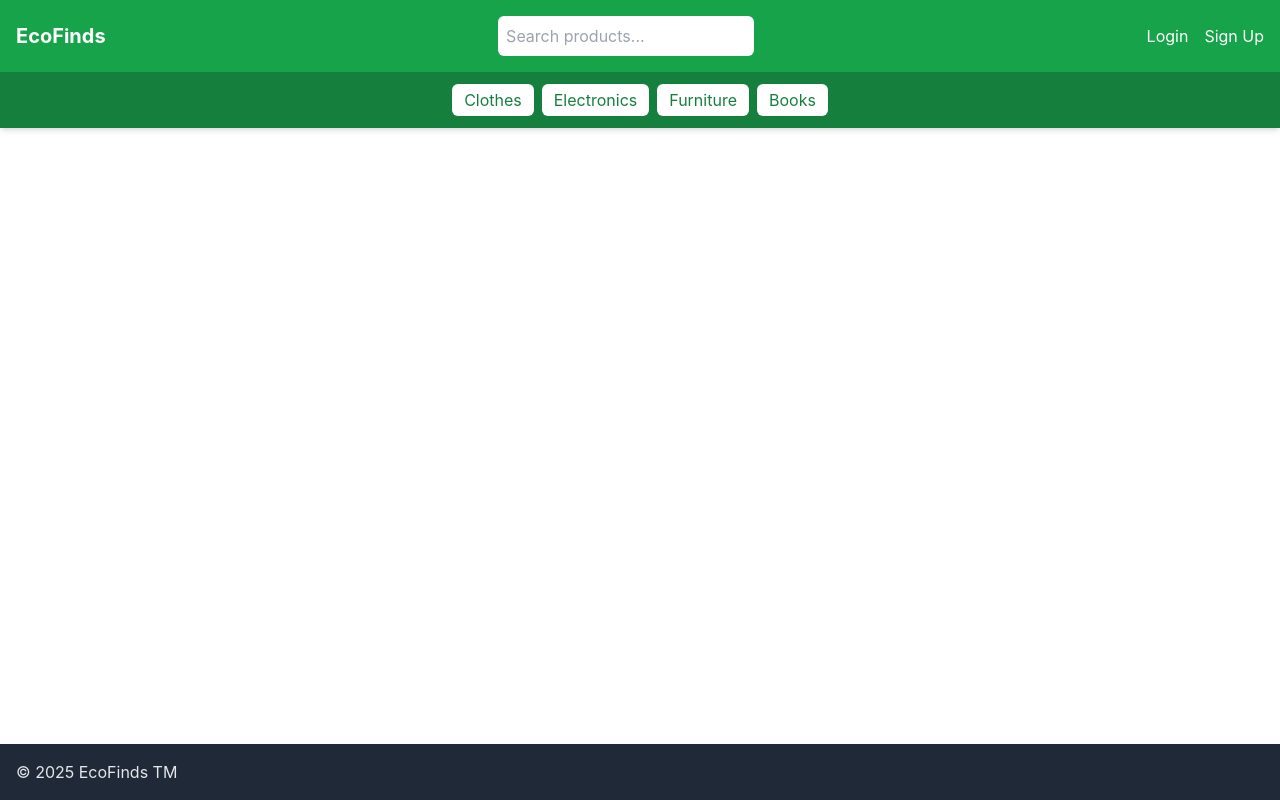
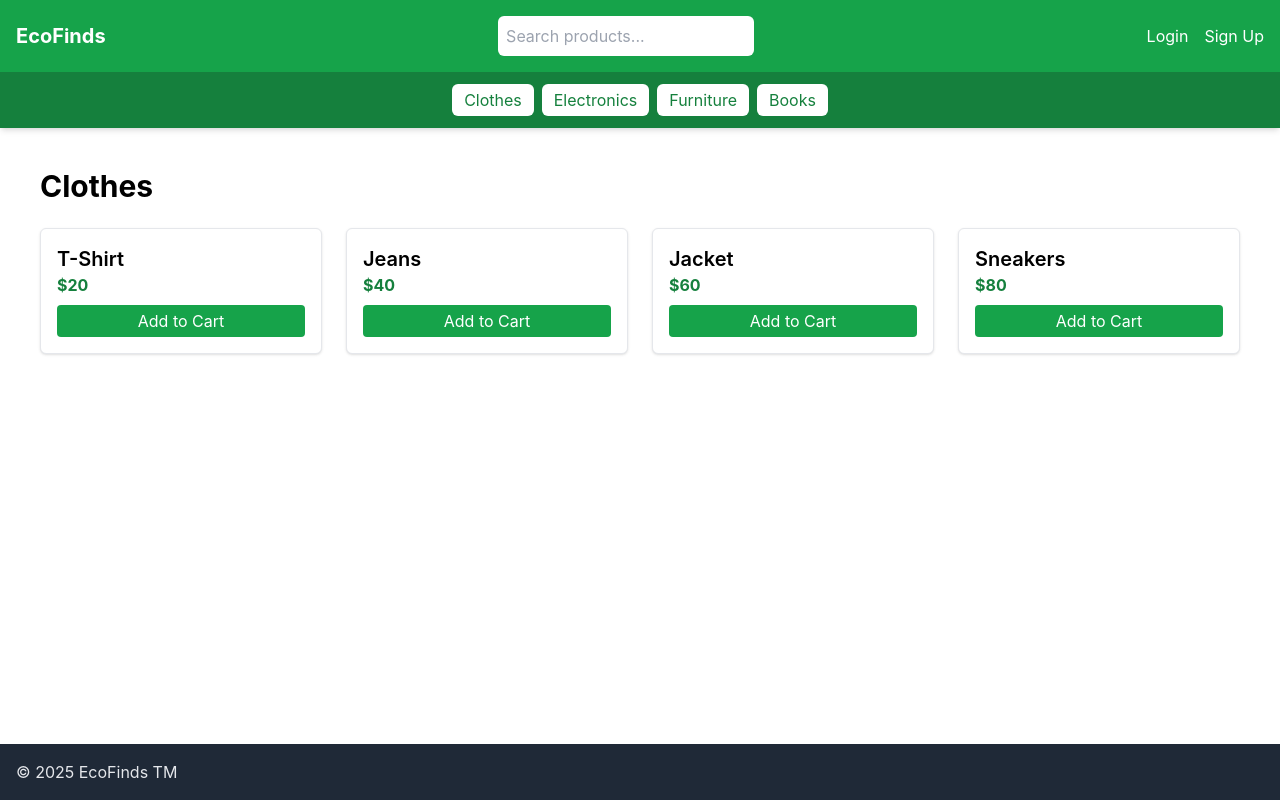
Before and after one commit to BishalChaudhary3/eco-swap, a React (Create React App) app in the folder eco-swap-fe/: page /clothes in a window 1280 px wide. Built offline with nearby package versions, Linux system fonts and the light colour scheme.

Commit message:
Add Clothes page and update routing; refactor Navbar and Header components

```diff
--- a/eco-swap-fe/src/App.js
+++ b/eco-swap-fe/src/App.js
@@ -1,8 +1,9 @@
 import { Routes, Route } from "react-router-dom";
 import Navbar from "./components/Navbar";
+import Footer from "./components/Footer";
 import Login from "./pages/Login";
 import Register from "./pages/Register";
-import Footer from "./components/Footer";
+import Clothes from "./pages/Clothes";
 
 function App() {
   return (
@@ -12,6 +13,8 @@ function App() {
         <Routes>
           <Route path="/login" element={<Login />} />
           <Route path="/register" element={<Register />} />
+          <Route path="/clothes" element={<Clothes />} />
+          {/* Add other routes here */}
         </Routes>
       </main>
       <Footer />
--- a/eco-swap-fe/src/components/Header.jsx
+++ b/eco-swap-fe/src/components/Header.jsx
@@ -1,5 +1,4 @@
 import { useState } from "react";
-import { Link } from "react-router-dom";
 
 export default function Header() {
   const [search, setSearch] = useState("");
--- a/eco-swap-fe/src/components/Navbar.jsx
+++ b/eco-swap-fe/src/components/Navbar.jsx
@@ -5,16 +5,20 @@ import { Link } from "react-router-dom";
 export default function Navbar() {
   const [search, setSearch] = useState("");
 
+  const categories = [
+    { name: "Clothes", path: "/clothes" },
+    { name: "Electronics", path: "/electronics" },
+    { name: "Furniture", path: "/furniture" },
+    { name: "Books", path: "/books" },
+  ];
+
   return (
     <header className="bg-green-600 text-white shadow-md">
       {/* Navbar */}
       <nav className="p-4 flex flex-col md:flex-row md:items-center md:justify-between gap-3">
-        {/* Logo */}
-        <Link to="/" className="font-bold text-xl">
-          EcoFinds
-        </Link>
+        <Link to="/" className="font-bold text-xl">EcoFinds</Link>
 
-        {/* Search Bar */}
+        {/* Search */}
         <div className="flex justify-center md:justify-start">
           <input
             type="text"
@@ -27,24 +31,21 @@ export default function Navbar() {
 
         {/* Auth Links */}
         <div className="space-x-4 flex justify-center md:justify-end">
-          <Link to="/login" className="hover:underline">
-            Login
-          </Link>
-          <Link to="/register" className="hover:underline">
-            Sign Up
-          </Link>
+          <Link to="/login" className="hover:underline">Login</Link>
+          <Link to="/register" className="hover:underline">Sign Up</Link>
         </div>
       </nav>
 
-      {/* Categories (below navbar) */}
+      {/* Categories below navbar */}
       <div className="p-3 bg-green-700 flex gap-2 flex-wrap justify-center">
-        {["Clothes", "Electronics", "Furniture", "Books"].map((cat) => (
-          <button
-            key={cat}
+        {categories.map((cat) => (
+          <Link
+            key={cat.name}
+            to={cat.path}
             className="bg-white text-green-700 px-3 py-1 rounded-md hover:bg-gray-100"
           >
-            {cat}
-          </button>
+            {cat.name}
+          </Link>
         ))}
       </div>
     </header>
--- /dev/null
+++ b/eco-swap-fe/src/pages/Clothes.jsx
@@ -0,0 +1,31 @@
+// src/pages/Clothes.jsx
+import React from "react";
+
+const clothesData = [
+  { id: 1, name: "T-Shirt", price: "$20" },
+  { id: 2, name: "Jeans", price: "$40" },
+  { id: 3, name: "Jacket", price: "$60" },
+  { id: 4, name: "Sneakers", price: "$80" },
+];
+
+export default function Clothes() {
+  return (
+    <div className="p-6">
+      <h1 className="text-3xl font-bold mb-6">Clothes</h1>
+      <div className="grid grid-cols-1 sm:grid-cols-2 md:grid-cols-3 lg:grid-cols-4 gap-6">
+        {clothesData.map((item) => (
+          <div
+            key={item.id}
+            className="border rounded-md p-4 bg-white shadow hover:shadow-lg transition"
+          >
+            <h2 className="text-xl font-semibold">{item.name}</h2>
+            <p className="text-green-700 font-bold">{item.price}</p>
+            <button className="mt-2 w-full bg-green-600 text-white py-1 rounded hover:bg-green-700">
+              Add to Cart
+            </button>
+          </div>
+        ))}
+      </div>
+    </div>
+  );
+}
```
